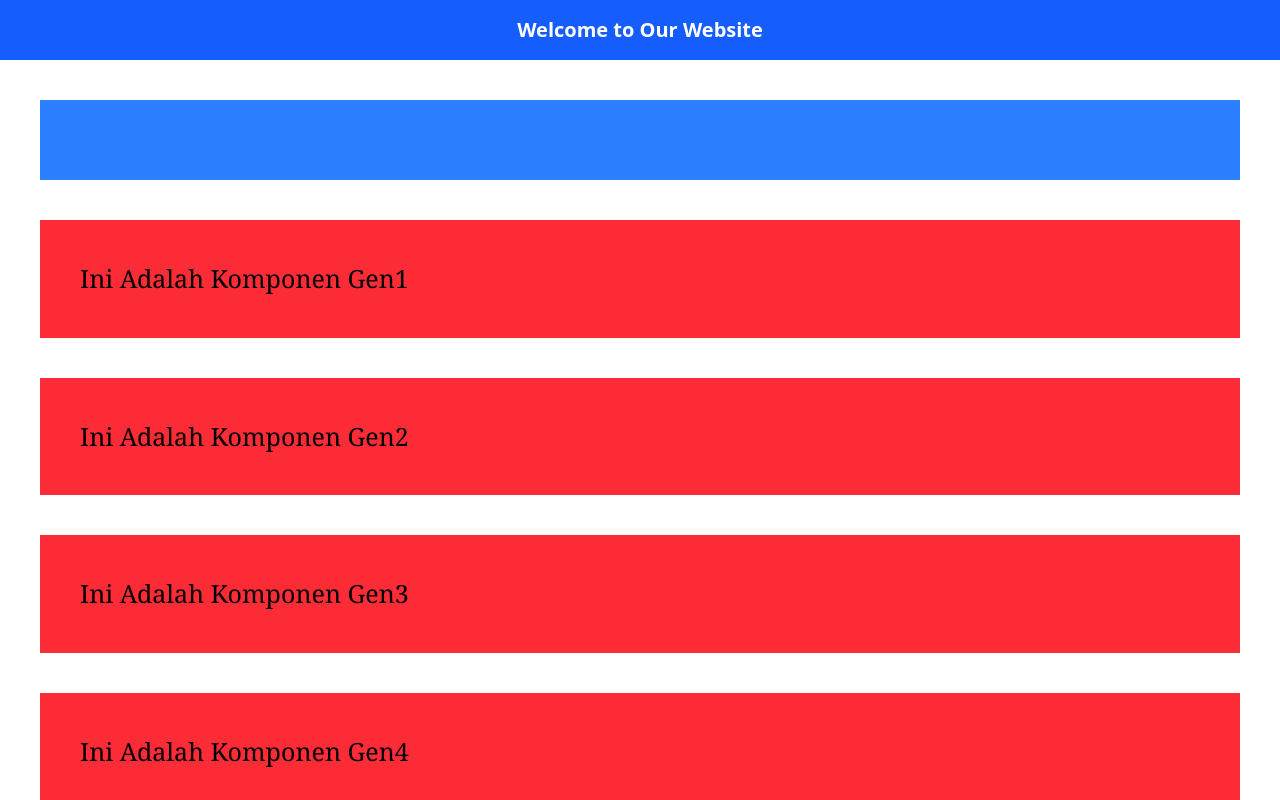
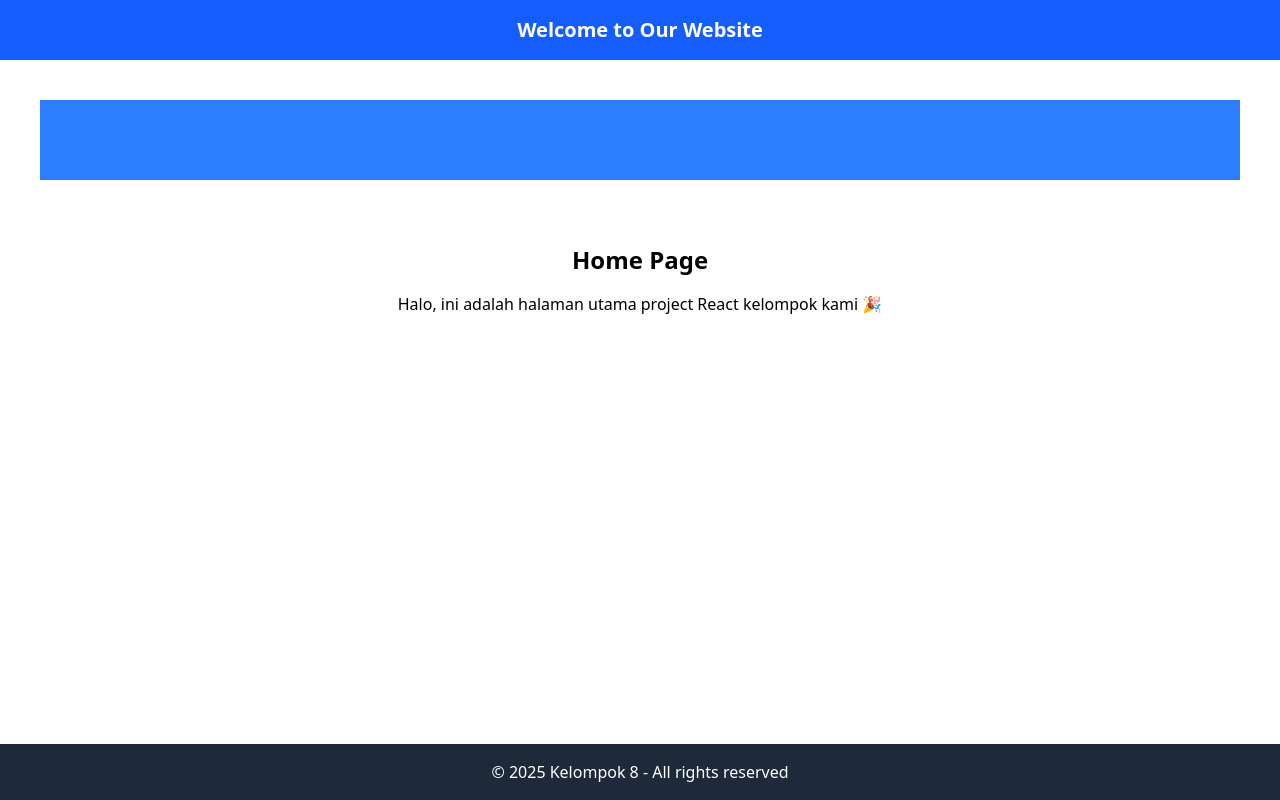
Before and after one commit to ZackleeX7/Group-Exercise--08, a React (Vite) app: page / in a window 1280 px wide. Shown: the top 800 px of the page. Built offline with nearby package versions, Linux system fonts and the light colour scheme.

Commit message:
Update App.jsx

```diff
--- a/src/App.jsx
+++ b/src/App.jsx
@@ -17,11 +17,6 @@ function App() {
           {/* Kamu bisa isi teks atau elemen lain di sini */}
         </div>
 
-        <Gen1 />
-        <Gen2 />
-        <Gen3 />
-        <Gen4 />
-
         <Home />
       </main>
 
```
